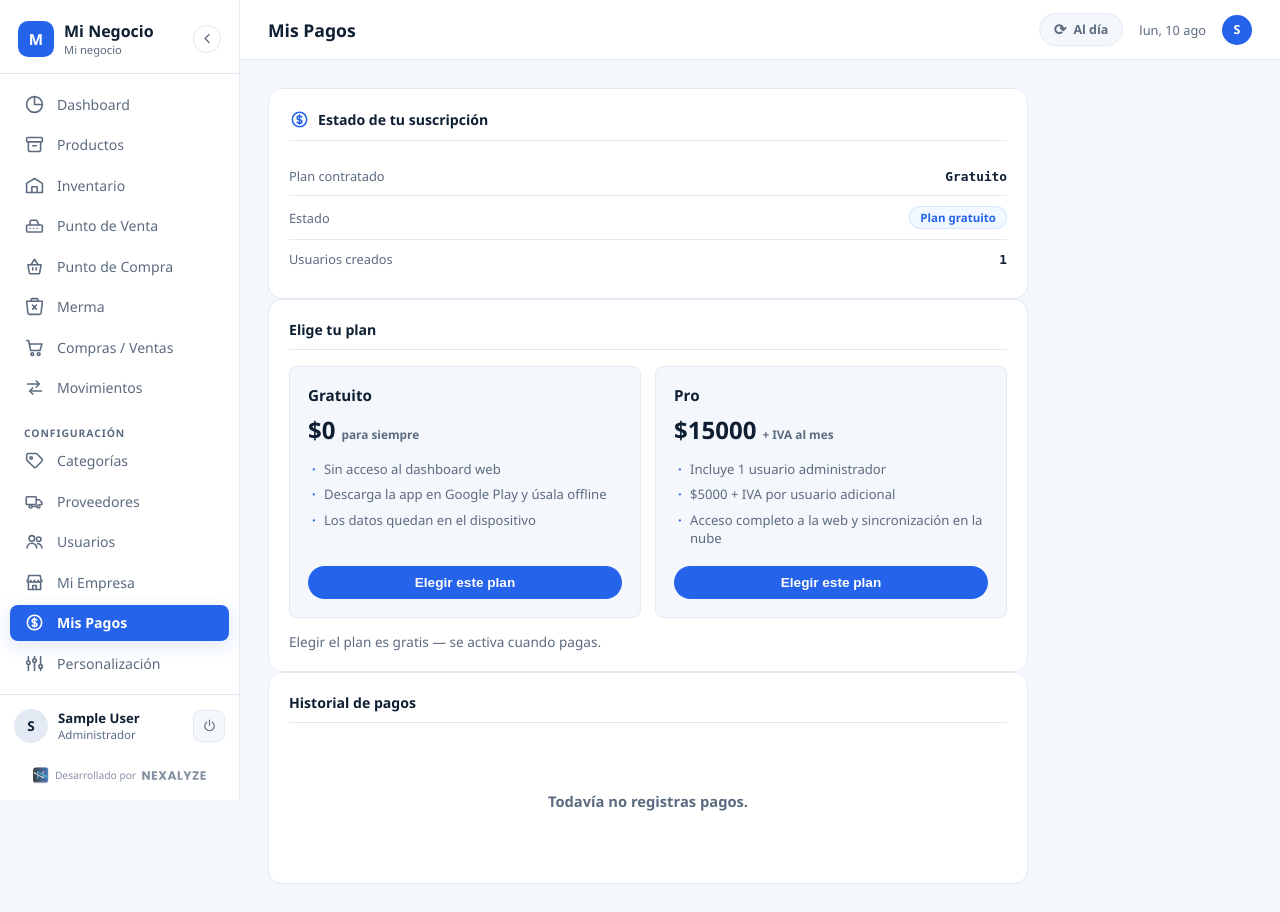
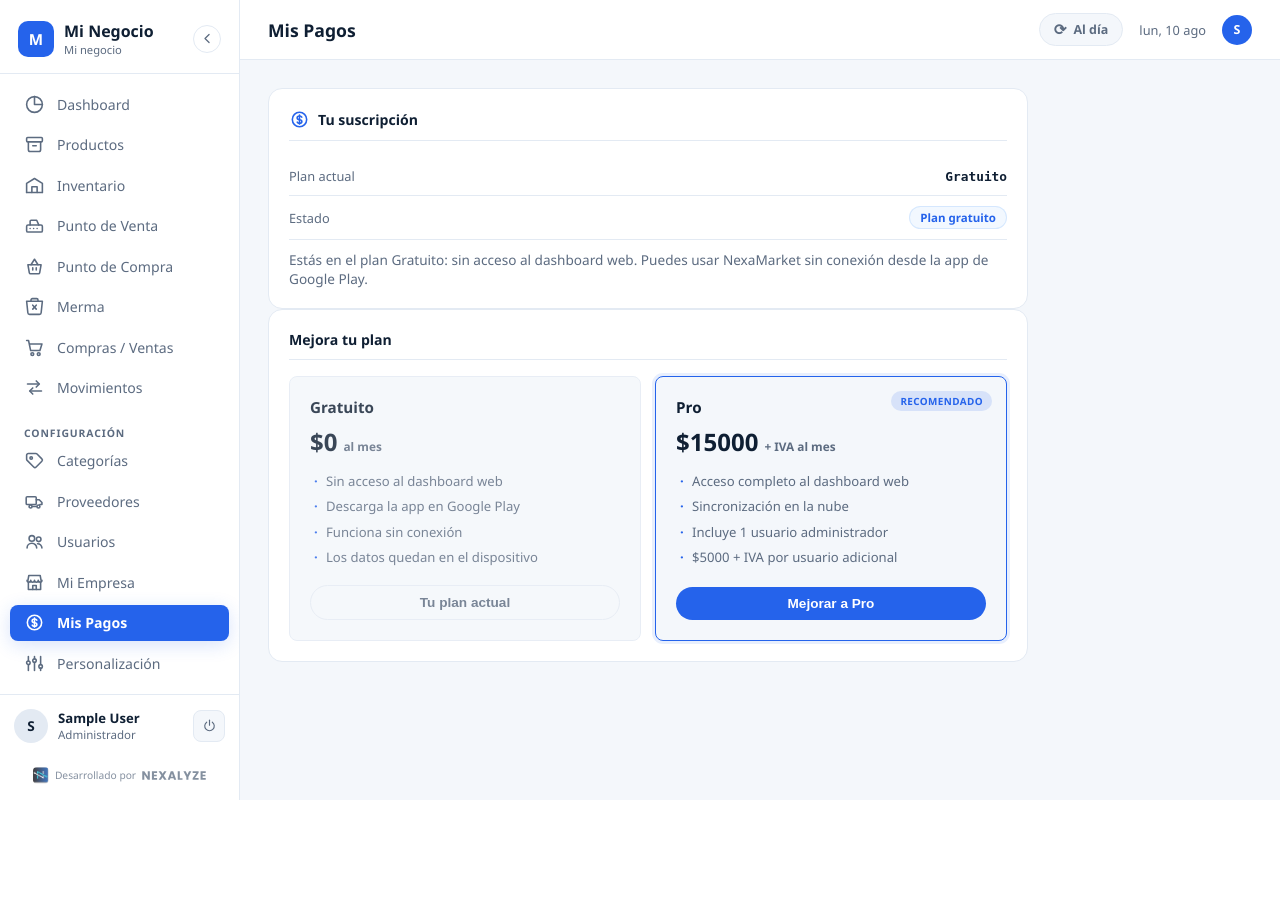
Before and after one commit to development-ship-it/Nexa-Market, a Django app: page /mis-pagos/ in a window 1280 px wide. After the commit the page ends 800 px from the top, so only its background shows below. Run offline with Django 5.2, Linux system fonts and the light colour scheme; a user stored in the database is signed in; data comes from the database, SQL or seed files in the repository; tables that the repository leaves empty hold one stand-in row (values such as "Sample post").

Commit message:
Agregamos sistema de pagos por flow y por transferencia, validacion de cuenta premium V8

```diff
--- a/pages/middleware.py
+++ b/pages/middleware.py
@@ -18,7 +18,7 @@ VISTAS_LIBRES = {
     'index', 'login', 'logout',
     'google_login', 'google_callback',
     # Todo el circuito de pago
-    'mis_pagos', 'elegir_plan', 'ajustar_usuarios', 'solicitar_contacto',
+    'mis_pagos', 'elegir_plan', 'mejorar_plan', 'ajustar_usuarios', 'solicitar_contacto',
     'pagar_transferencia', 'pagar_flow', 'flow_retorno', 'flow_confirmacion',
     # Sin pagar igual debe poder ver su empresa y sus usuarios: son los datos
     # que necesita completar (razón social, giro) para que le emitan la boleta.
--- a/pages/static/pages/css/components.css
+++ b/pages/static/pages/css/components.css
@@ -97,22 +97,36 @@
 .btn-flow:hover { transform: translateY(-2px); box-shadow: 0 6px 24px rgba(0,0,0,.2); }
 .btn-flow img { width: 24px; height: 24px; display: block; }
 
-/* TARJETAS DE PLAN — cada una es su propio form, así el botón envía su plan */
+/* TARJETAS DE PLAN */
 .planes {
   display: grid;
-  grid-template-columns: repeat(auto-fit, minmax(230px, 1fr));
+  grid-template-columns: repeat(auto-fit, minmax(240px, 1fr));
   gap: 14px;
 }
 .plan {
+  position: relative;
   display: flex; flex-direction: column;
-  padding: 18px;
+  padding: 20px;
   background: var(--navy);
   border: 1.5px solid var(--gray2);
   border-radius: var(--radius-sm);
   transition: border-color var(--transition), transform var(--transition);
 }
-.plan:hover { border-color: var(--teal); transform: translateY(-2px); }
-.plan.elegido { border-color: var(--teal); box-shadow: 0 0 0 3px rgba(37,99,235,.12); }
+.plan:hover { transform: translateY(-2px); }
+.plan.destacado { border-color: var(--teal); box-shadow: 0 0 0 3px rgba(37,99,235,.1); }
+.plan.actual { opacity: .82; }
+.plan.actual:hover { transform: none; }
+
+/* Etiqueta "Recomendado" arriba a la derecha */
+.plan-tag {
+  position: absolute; top: 14px; right: 14px;
+  padding: 3px 9px; border-radius: 50px;
+  background: rgba(37,99,235,.14); color: var(--teal);
+  font-size: .62rem; font-weight: 800; letter-spacing: .04em; text-transform: uppercase;
+}
+
+/* El botón (o su form) se pega abajo para que las tarjetas queden parejas */
+.plan form { margin-top: auto; }
 
 .plan-nombre { font-size: .95rem; font-weight: 700; color: var(--white); }
 .plan-precio {
@@ -134,6 +148,7 @@
 
 .btn-plan {
   margin-top: auto;                    /* pega el botón abajo aunque los textos difieran */
+  width: 100%;
   background: var(--teal); color: #fff;
   font-weight: 700; font-size: .85rem;
   padding: 9px 16px; border-radius: 50px;
--- a/pages/templates/pages/pagos/mis_pagos.html
+++ b/pages/templates/pages/pagos/mis_pagos.html
@@ -7,15 +7,15 @@
 {% block content %}
 <div class="form-page" style="max-width:760px;">
 
-  {# ── ESTADO DE LA SUSCRIPCIÓN ─────────────────────────────────────────── #}
+  {# ── ESTADO ───────────────────────────────────────────────────────────── #}
   <div class="form-card">
     <h3 class="form-card-title">
-      <span class="svg-icon icon-dinero icono-primario"></span> Estado de tu suscripción
+      <span class="svg-icon icon-dinero icono-primario"></span> Tu suscripción
     </h3>
 
     <div class="info-row">
-      <span class="info-label">Plan contratado</span>
-      <span class="info-value">{{ empresa.id_plan.nombre|default:'Gratuito' }}</span>
+      <span class="info-label">Plan actual</span>
+      <span class="info-value">{{ empresa.plan_vigente.nombre|default:'Gratuito' }}</span>
     </div>
 
     <div class="info-row">
@@ -26,8 +26,6 @@
         <span class="status-badge neutral">Periodo de gracia</span>
       {% elif empresa.estado_actual == 'VENCIDA' %}
         <span class="status-badge inactive">Vencida</span>
-      {% elif empresa.estado_actual == 'SIN_ACTIVAR' %}
-        <span class="status-badge inactive">Pendiente de pago</span>
       {% else %}
         <span class="status-badge neutral">Plan gratuito</span>
       {% endif %}
@@ -35,28 +33,41 @@
 
     {% if empresa.fecha_vencimiento %}
       <div class="info-row">
-        <span class="info-label">Vence el</span>
+        <span class="info-label">{% if empresa.esta_vigente %}Vence el{% else %}Venció el{% endif %}</span>
         <span class="info-value">{{ empresa.fecha_vencimiento|date:"d/m/Y" }}</span>
       </div>
-      <div class="info-row">
-        <span class="info-label">Días restantes</span>
-        {% if empresa.en_gracia %}
-          <span class="badge badge-yellow">Venció — sigues operando por unos días</span>
-        {% elif empresa.esta_vigente %}
-          <span class="info-value">{{ empresa.dias_restantes }} días</span>
-        {% else %}
-          <span class="badge badge-red">Suscripción vencida</span>
-        {% endif %}
-      </div>
+      {% if empresa.en_gracia %}
+        <div class="info-row">
+          <span class="info-label">Aviso</span>
+          <span class="badge badge-yellow">Sigues operando unos días más</span>
+        </div>
+      {% elif empresa.esta_vigente %}
+        <div class="info-row">
+          <span class="info-label">Días restantes</span>
+          <span class="info-value">{{ empresa.dias_restantes }}</span>
+        </div>
+      {% endif %}
     {% endif %}
 
-    <div class="info-row">
-      <span class="info-label">Usuarios creados</span>
-      <span class="info-value">{{ usuarios_minimo }}</span>
-    </div>
+    {% if pago_pendiente %}
+      <div class="info-row">
+        <span class="info-label">
+          Pago del {{ pago_pendiente.fecha_pago|date:"d/m/Y" }} por ${{ pago_pendiente.monto_total|floatformat:0 }}
+        </span>
+        <span class="badge badge-yellow">En revisión</span>
+      </div>
+      <p style="font-size:.85rem;color:var(--gray);margin-top:10px;">
+        Estamos validando tu comprobante. Tu plan se activa apenas lo confirmemos.
+      </p>
+    {% elif not empresa.esta_vigente %}
+      <p style="font-size:.85rem;color:var(--gray);margin-top:10px;">
+        Estás en el plan Gratuito: sin acceso al dashboard web. Puedes usar
+        NexaMarket sin conexión desde la app de Google Play.
+      </p>
+    {% endif %}
   </div>
 
-  {# ── PLAN ─────────────────────────────────────────────────────────────── #}
+  {# ── PLANES ───────────────────────────────────────────────────────────── #}
   {% if empresa.esta_vigente %}
     <div class="form-card" style="margin-top:0;">
       <h3 class="form-card-title">¿Necesitas otro plan?</h3>
@@ -70,7 +81,7 @@
       {% else %}
         <p style="font-size:.85rem;color:var(--gray);margin-bottom:14px;">
           Tu plan está activo. Para cambiarlo lo coordinamos contigo, porque hay
-          que ajustar el ciclo ya cobrado.
+          que ajustar el ciclo que ya se cobró.
         </p>
         <form method="post" action="{% url 'solicitar_contacto' %}">
           {% csrf_token %}
@@ -81,153 +92,54 @@
 
   {% else %}
     <div class="form-card" style="margin-top:0;">
-      <h3 class="form-card-title">Elige tu plan</h3>
+      <h3 class="form-card-title">Mejora tu plan</h3>
       <div class="planes">
-        {% for p in planes %}
-        <form method="post" action="{% url 'elegir_plan' %}"
-              class="plan {% if p.id_plan == empresa.id_plan_id %}elegido{% endif %}">
-          {% csrf_token %}
-          <input type="hidden" name="id_plan" value="{{ p.id_plan }}" />
+        {% for t in planes %}
+        <div class="plan {% if t.es_actual %}actual{% endif %} {% if t.de_pago %}destacado{% endif %}">
+          {% if t.de_pago %}<span class="plan-tag">Recomendado</span>{% endif %}
 
-          <div class="plan-nombre">{{ p.nombre }}</div>
+          <div class="plan-nombre">{{ t.plan.nombre }}</div>
+          <div class="plan-precio">
+            ${{ t.plan.precio_base|floatformat:0 }}<small>{% if t.de_pago %}+ IVA al mes{% else %}al mes{% endif %}</small>
+          </div>
 
-          {% if p.precio_base or p.precio_por_usuario %}
-            <div class="plan-precio">
-              ${{ p.precio_base|floatformat:0 }}<small>+ IVA al mes</small>
-            </div>
+          {% if t.de_pago %}
             <ul class="plan-detalle">
+              <li>Acceso completo al dashboard web</li>
+              <li>Sincronización en la nube</li>
               <li>Incluye 1 usuario administrador</li>
-              <li>${{ p.precio_por_usuario|floatformat:0 }} + IVA por usuario adicional</li>
-              <li>Acceso completo a la web y sincronización en la nube</li>
+              <li>${{ t.plan.precio_por_usuario|floatformat:0 }} + IVA por usuario adicional</li>
             </ul>
           {% else %}
-            <div class="plan-precio">$0<small>para siempre</small></div>
             <ul class="plan-detalle">
               <li>Sin acceso al dashboard web</li>
-              <li>Descarga la app en Google Play y úsala offline</li>
+              <li>Descarga la app en Google Play</li>
+              <li>Funciona sin conexión</li>
               <li>Los datos quedan en el dispositivo</li>
             </ul>
           {% endif %}
 
-          <button type="submit" class="btn-plan"
-                  {% if p.id_plan == empresa.id_plan_id %}disabled{% endif %}>
-            {% if p.id_plan == empresa.id_plan_id %}Plan seleccionado{% else %}Elegir este plan{% endif %}
-          </button>
-        </form>
+          {% if t.es_actual %}
+            <button class="btn-plan" disabled>Tu plan actual</button>
+          {% else %}
+            <form method="post" action="{% url 'elegir_plan' %}">
+              {% csrf_token %}
+              <input type="hidden" name="id_plan" value="{{ t.plan.id_plan }}" />
+              <button type="submit" class="btn-plan">
+                {% if t.de_pago %}Mejorar a {{ t.plan.nombre }}{% else %}Volver al Gratuito{% endif %}
+              </button>
+            </form>
+          {% endif %}
+        </div>
         {% endfor %}
       </div>
-      <p style="font-size:.85rem;color:var(--gray);margin-top:14px;">
-        Elegir el plan es gratis — se activa cuando pagas.
-      </p>
     </div>
   {% endif %}
 
-  {# ── COBRO Y PAGO (solo si el plan tiene precio) ──────────────────────── #}
-  {% if cobro.total %}
-  <div class="form-card" style="margin-top:0;">
-    <h3 class="form-card-title">
-      {% if empresa.esta_vigente %}Tu próximo cobro{% else %}Activa tu plan{% endif %}
-    </h3>
-
-    <form method="post" action="{% url 'ajustar_usuarios' %}" class="usuarios-selector">
-      {% csrf_token %}
-      <label class="field-label" for="usuarios">¿Cuántos usuarios necesitas?</label>
-      <div class="usuarios-fila">
-        <input type="number" id="usuarios" name="usuarios" value="{{ cobro.usuarios }}"
-               min="{{ usuarios_minimo }}" max="100" step="1" />
-        <button type="submit" class="btn-secondary">Actualizar</button>
-      </div>
-      <small>
-        Tienes {{ usuarios_minimo }} usuario{{ usuarios_minimo|pluralize:"s" }} creado{{ usuarios_minimo|pluralize:"s" }}.
-        El primero va incluido en el plan.
-      </small>
-    </form>
-
-    <div class="info-row">
-      <span class="info-label">
-        Plan {{ empresa.id_plan.nombre }} — incluye {{ cobro.incluidos }} usuario
-      </span>
-      <span class="info-value">${{ cobro.monto_base|floatformat:0 }}</span>
-    </div>
-
-    {% if cobro.adicionales %}
-    <div class="info-row">
-      <span class="info-label">
-        {{ cobro.adicionales }} usuario{{ cobro.adicionales|pluralize:"s" }} adicional{{ cobro.adicionales|pluralize:"es" }}
-        × ${{ cobro.precio_usuario|floatformat:0 }}
-      </span>
-      <span class="info-value">${{ cobro.monto_adicionales|floatformat:0 }}</span>
-    </div>
-    {% endif %}
-
-    {% if cobro.descuento %}
-    <div class="info-row">
-      <span class="info-label">Descuento ({{ empresa.descuento_porcentaje }}%)</span>
-      <span class="info-value" style="color:var(--green);">−${{ cobro.descuento|floatformat:0 }}</span>
-    </div>
-    {% endif %}
-
-    <div class="info-row">
-      <span class="info-label">Neto</span>
-      <span class="info-value">${{ cobro.neto|floatformat:0 }}</span>
-    </div>
-    <div class="info-row">
-      <span class="info-label">IVA (19%)</span>
-      <span class="info-value">${{ cobro.iva|floatformat:0 }}</span>
-    </div>
-    <div class="info-row">
-      <span class="info-label" style="font-weight:700;">Total a pagar</span>
-      <span class="info-value" style="font-size:1.05rem;">${{ cobro.total|floatformat:0 }}</span>
-    </div>
-
-    <div style="display:flex;gap:12px;flex-wrap:wrap;margin-top:20px;">
-      {% if flow_disponible %}
-      <form method="post" action="{% url 'pagar_flow' %}" style="flex:1 1 220px;">
-        {% csrf_token %}
-        <button type="submit" class="btn-flow">
-          <img src="{% static 'pages/images/svg/Pagos/flow.svg' %}" alt="Flow"
-               width="24" height="24" />
-          <span>Pagar con tarjeta</span>
-        </button>
-      </form>
-      {% endif %}
-      <a href="{% url 'pagar_transferencia' %}" class="btn-secondary"
-         style="flex:1 1 220px;text-align:center;text-decoration:none;">
-        Pagar por transferencia
-      </a>
-    </div>
-
-    <p style="font-size:.85rem;color:var(--gray);margin-top:14px;">
-      Con tarjeta se activa al instante. Por transferencia lo activamos
-      después de revisar tu comprobante.
-    </p>
-
-    {% if not empresa.esta_vigente and not solicitud_abierta %}
-      <form method="post" action="{% url 'solicitar_contacto' %}" style="margin-top:6px;">
-        {% csrf_token %}
-        <button type="submit"
-                style="background:none;border:none;padding:0;color:var(--teal);cursor:pointer;font-size:.85rem;text-decoration:underline;">
-          Prefiero que me contacten para coordinar el pago
-        </button>
-      </form>
-    {% endif %}
-  </div>
-
-  {% elif empresa.id_plan %}
-  <div class="form-card" style="margin-top:0;">
-    <h3 class="form-card-title">Estás en el plan Gratuito</h3>
-    <p style="font-size:.9rem;color:var(--gray);line-height:1.6;">
-      No tienes acceso al dashboard web. Descarga la aplicación en Google Play
-      y úsala sin conexión — tus datos quedan guardados en el dispositivo.
-    </p>
-  </div>
-  {% endif %}
-
   {# ── HISTORIAL ────────────────────────────────────────────────────────── #}
+  {% if pagos %}
   <div class="form-card" style="margin-top:0;">
     <h3 class="form-card-title">Historial de pagos</h3>
-
-    {% if pagos %}
     <div style="overflow-x:auto;">
       <table class="data-table">
         <thead>
@@ -266,10 +178,8 @@
         </tbody>
       </table>
     </div>
-    {% else %}
-      <div class="empty-state"><p>Todavía no registras pagos.</p></div>
-    {% endif %}
   </div>
+  {% endif %}
 
 </div>
 {% endblock %}
--- a/pages/urls.py
+++ b/pages/urls.py
@@ -43,6 +43,7 @@ urlpatterns = [
     # Suscripción
     path('mis-pagos/', views.mis_pagos, name='mis_pagos'),
     path('mis-pagos/plan/', views.elegir_plan, name='elegir_plan'),
+    path('mis-pagos/mejorar/', views.mejorar_plan, name='mejorar_plan'),
     path('mis-pagos/usuarios/', views.ajustar_usuarios, name='ajustar_usuarios'),
     path('mis-pagos/contacto/', views.solicitar_contacto, name='solicitar_contacto'),
     path('mis-pagos/transferencia/', views.pagar_transferencia, name='pagar_transferencia'),
--- a/pages/views/__init__.py
+++ b/pages/views/__init__.py
@@ -34,7 +34,7 @@ from .proveedores import proveedores, proveedor_crear, proveedor_editar, proveed
 from .usuarios import usuarios, usuario_crear, usuario_editar, usuario_eliminar
 from .empresa import empresa, personalizacion
 from .pagos import (
-    mis_pagos, elegir_plan, ajustar_usuarios, solicitar_contacto,
+    mis_pagos, elegir_plan, mejorar_plan, ajustar_usuarios, solicitar_contacto,
     pagar_transferencia, pagar_flow, flow_retorno, flow_confirmacion,
 )
 from .punto_compra import punto_compra
@@ -54,7 +54,7 @@ __all__ = [
     'proveedores', 'proveedor_crear', 'proveedor_editar', 'proveedor_eliminar',
     'usuarios', 'usuario_crear', 'usuario_editar', 'usuario_eliminar',
     'empresa', 'personalizacion',
-    'mis_pagos', 'elegir_plan', 'ajustar_usuarios', 'solicitar_contacto',
+    'mis_pagos', 'elegir_plan', 'mejorar_plan', 'ajustar_usuarios', 'solicitar_contacto',
     'pagar_transferencia', 'pagar_flow', 'flow_retorno', 'flow_confirmacion',
     'punto_compra', 'punto_venta', 'merma', 'inventario',
     'compras_ventas', 'movimientos',
--- a/pages/views/pagos.py
+++ b/pages/views/pagos.py
@@ -15,6 +15,7 @@ from datetime import datetime, time
 
 from django.contrib import messages
 from django.contrib.auth.decorators import login_required
+from django.core.cache import cache
 from django.db import IntegrityError
 from django.http import HttpResponse
 from django.shortcuts import redirect, render
@@ -49,12 +50,9 @@ def mis_pagos(request):
     return render(request, 'pages/pagos/mis_pagos.html', {
         'page': 'mis_pagos',
         'empresa': empresa,
-        'cobro': empresa.calcular_cobro(),
+        'planes': _tarjetas_de_plan(empresa),
+        'pago_pendiente': empresa.pagos.filter(estado='PENDIENTE').first(),
         'pagos': empresa.pagos.select_related('plan')[:24],
-        # Con suscripción vigente no se cambia de plan a mano: se solicita.
-        'planes': Plan.objects.filter(activo=True).order_by('precio_base'),
-        'usuarios_minimo': _usuarios_en_uso(empresa),
-        'flow_disponible': flow.configurado(),
         'solicitud_abierta': (
             SolicitudPremium.objects
             .filter(empresa=empresa, estado__in=SOLICITUD_ABIERTA)
@@ -64,9 +62,62 @@ def mis_pagos(request):
     })
 
 
+def _olvidar_cache(request):
+    """
+    `_get_usuario` cachea el Usuario (y con él su empresa) 60 s, y el caché
+    guarda una **copia**: mutar el objeto no actualiza lo cacheado. Después de
+    tocar la empresa hay que botar esa entrada, o la página siguiente muestra el
+    plan viejo o el precio viejo durante un minuto.
+    """
+    cache.delete(f'usuario_web:{request.user.pk}')
+
+
 def _usuarios_en_uso(empresa):
     """Usuarios activos reales. Es el piso de lo que puede contratar."""
     return max(1, empresa.usuario_set.filter(activo=True).count())
+
+
+def _tarjetas_de_plan(empresa):
+    """
+    Las tarjetas listas para la plantilla, para no meterle lógica al HTML.
+
+    Sin pago vigente el plan actual es el Gratuito, aunque `id_plan` apunte a
+    uno de pago: elegirlo no da nada hasta que se paga.
+    """
+    tarjetas = []
+    for plan in Plan.objects.filter(activo=True).order_by('precio_base'):
+        de_pago = bool(plan.precio_base or plan.precio_por_usuario)
+        tarjetas.append({
+            'plan': plan,
+            'de_pago': de_pago,
+            'es_actual': (plan.pk == empresa.id_plan_id) if empresa.esta_vigente else not de_pago,
+        })
+    return tarjetas
+
+
+@login_required
+def mejorar_plan(request):
+    """
+    Paso de checkout: recién acá se elige cuántos usuarios y cómo pagar.
+    Se llega desde el botón de la tarjeta, que ya dejó el plan seleccionado.
+    """
+    empresa = _get_empresa(request)
+    if empresa.esta_vigente:
+        messages.info(request, 'Tu plan está activo. Solicita el cambio y lo coordinamos.')
+        return redirect('mis_pagos')
+
+    cobro = empresa.calcular_cobro()
+    if not cobro or not cobro['total']:
+        messages.error(request, 'Elige primero un plan de pago.')
+        return redirect('mis_pagos')
+
+    return render(request, 'pages/pagos/mejorar.html', {
+        'page': 'mis_pagos',
+        'empresa': empresa,
+        'cobro': cobro,
+        'usuarios_minimo': _usuarios_en_uso(empresa),
+        'flow_disponible': flow.configurado(),
+    })
 
 
 @login_required
@@ -89,10 +140,12 @@ def elegir_plan(request):
 
     empresa.id_plan = plan
     empresa.save(update_fields=['id_plan'])
+    _olvidar_cache(request)
+
     if plan.precio_base or plan.precio_por_usuario:
-        messages.success(request, f'Plan {plan.nombre} seleccionado. Ahora elige cómo pagar.')
-    else:
-        messages.success(request, 'Quedaste en el plan Gratuito.')
+        # Al checkout: ahí elige cuántos usuarios y cómo pagar.
+        return redirect('mejorar_plan')
+    messages.success(request, 'Quedaste en el plan Gratuito.')
     return redirect('mis_pagos')
 
 
@@ -115,15 +168,15 @@ def ajustar_usuarios(request):
             f'Tienes {minimo} usuario(s) activo(s): no puedes contratar menos. '
             'Desactiva usuarios primero si quieres bajar el plan.',
         )
-        return redirect('mis_pagos')
+        return redirect('mejorar_plan')
     if cantidad > MAX_USUARIOS:
         messages.error(request, f'Para más de {MAX_USUARIOS} usuarios, hablemos directamente.')
-        return redirect('mis_pagos')
+        return redirect('mejorar_plan')
 
     empresa.usuarios_activos = cantidad
     empresa.save(update_fields=['usuarios_activos'])
-    messages.success(request, f'Plan ajustado a {cantidad} usuario(s).')
-    return redirect('mis_pagos')
+    _olvidar_cache(request)
+    return redirect('mejorar_plan')
 
 
 @login_required
@@ -282,6 +335,9 @@ def flow_retorno(request):
     urlReturn: solo la vuelta del navegador. No confirma nada — la controla el
     cliente. La confirmación real llega por `flow_confirmacion`.
     """
+    # El webhook ya pudo haber activado la empresa, pero el caché de este usuario
+    # sigue con la versión vieja. Sin esto, vuelve de pagar y lo mandan al muro.
+    _olvidar_cache(request)
     messages.info(
         request,
         'Estamos confirmando tu pago con Flow. En unos segundos verás tu plan activo.',
```
Also changed, not shown: base_datos/models/empresa/empresa.py (+10 -3 lines), pages/templates/pages/pagos/mejorar.html (added, +112 -0 lines).
